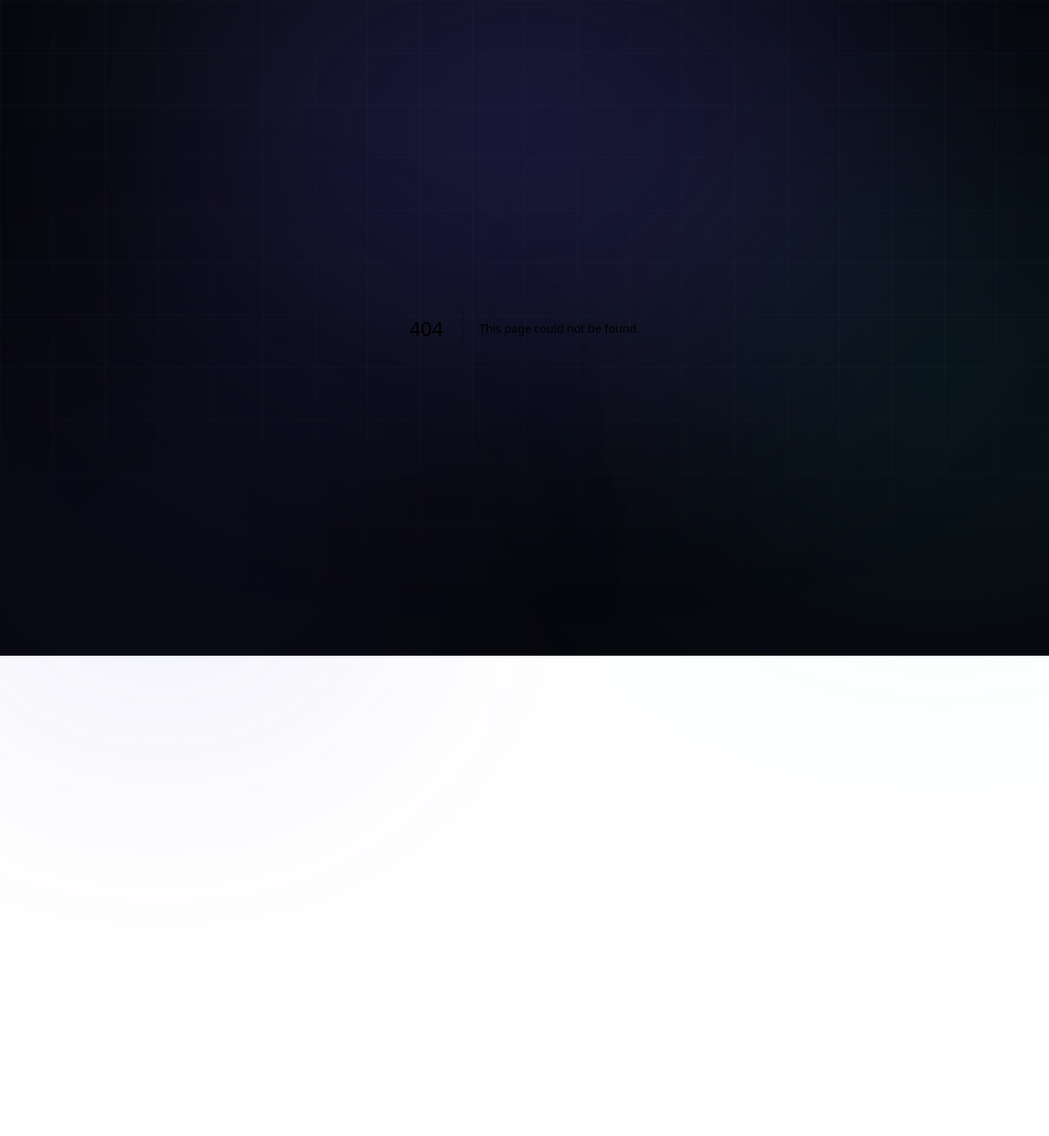
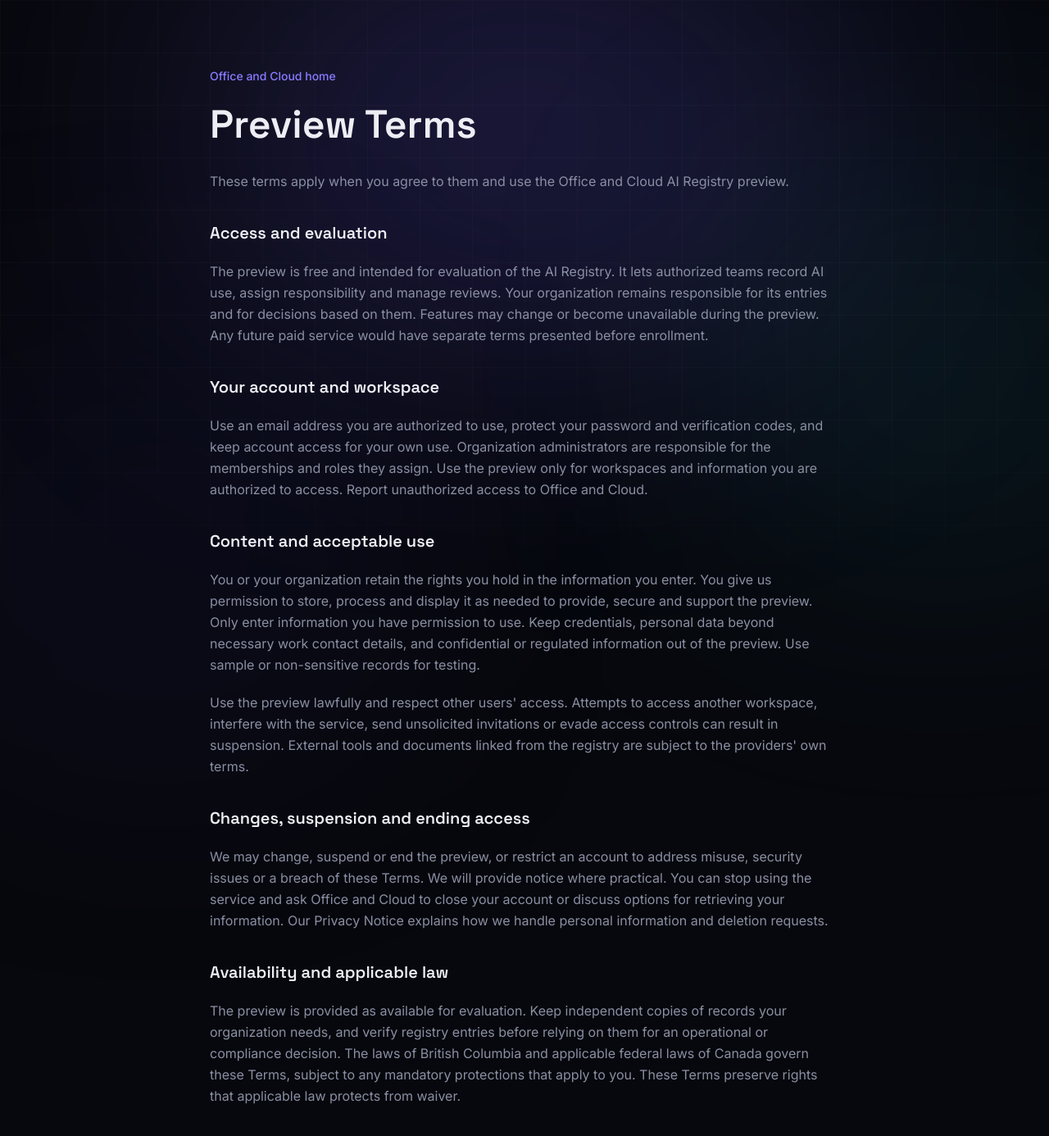
Before and after one commit to MattCarolan/officeandcloud.github.io, a Next.js app: page /terms in a window 1280 px wide. Before the commit this address had no page. Shown: the top 1386 px of the page at 82% size. Before the commit the page ends 800 px from the top, so only its background shows below. Built offline with nearby package versions, Linux system fonts and the light colour scheme.

Commit message:
Add the approved Office and Cloud Preview Terms

```diff
--- /dev/null
+++ b/app/terms/page.tsx
@@ -0,0 +1,23 @@
+import type { Metadata } from "next";
+import { LegalPage } from "@/components/LegalPage";
+
+export const metadata: Metadata = { title: "Preview Terms" };
+
+export default function PreviewTermsPage() {
+  return (
+    <LegalPage title="Preview Terms">
+      <p>{"These terms apply when you agree to them and use the Office and Cloud AI Registry preview."}</p>
+      <h2>{"Access and evaluation"}</h2>
+      <p>{"The preview is free and intended for evaluation of the AI Registry. It lets authorized teams record AI use, assign responsibility and manage reviews. Your organization remains responsible for its entries and for decisions based on them. Features may change or become unavailable during the preview. Any future paid service would have separate terms presented before enrollment."}</p>
+      <h2>{"Your account and workspace"}</h2>
+      <p>{"Use an email address you are authorized to use, protect your password and verification codes, and keep account access for your own use. Organization administrators are responsible for the memberships and roles they assign. Use the preview only for workspaces and information you are authorized to access. Report unauthorized access to Office and Cloud."}</p>
+      <h2>{"Content and acceptable use"}</h2>
+      <p>{"You or your organization retain the rights you hold in the information you enter. You give us permission to store, process and display it as needed to provide, secure and support the preview. Only enter information you have permission to use. Keep credentials, personal data beyond necessary work contact details, and confidential or regulated information out of the preview. Use sample or non-sensitive records for testing."}</p>
+      <p>{"Use the preview lawfully and respect other users' access. Attempts to access another workspace, interfere with the service, send unsolicited invitations or evade access controls can result in suspension. External tools and documents linked from the registry are subject to the providers' own terms."}</p>
+      <h2>{"Changes, suspension and ending access"}</h2>
+      <p>{"We may change, suspend or end the preview, or restrict an account to address misuse, security issues or a breach of these Terms. We will provide notice where practical. You can stop using the service and ask Office and Cloud to close your account or discuss options for retrieving your information. Our Privacy Notice explains how we handle personal information and deletion requests."}</p>
+      <h2>{"Availability and applicable law"}</h2>
+      <p>{"The preview is provided as available for evaluation. Keep independent copies of records your organization needs, and verify registry entries before relying on them for an operational or compliance decision. The laws of British Columbia and applicable federal laws of Canada govern these Terms, subject to any mandatory protections that apply to you. These Terms preserve rights that applicable law protects from waiver."}</p>
+    </LegalPage>
+  );
+}
```
